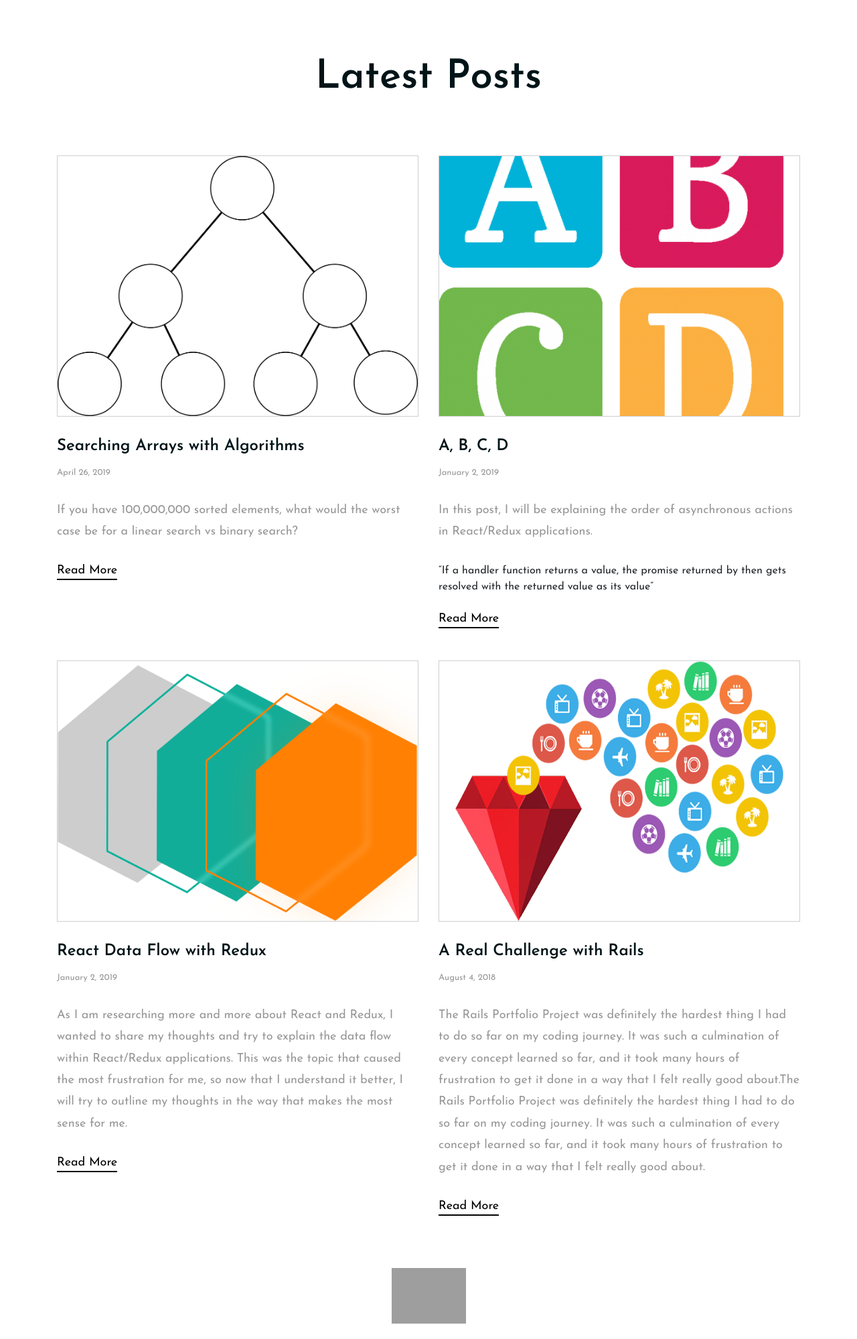
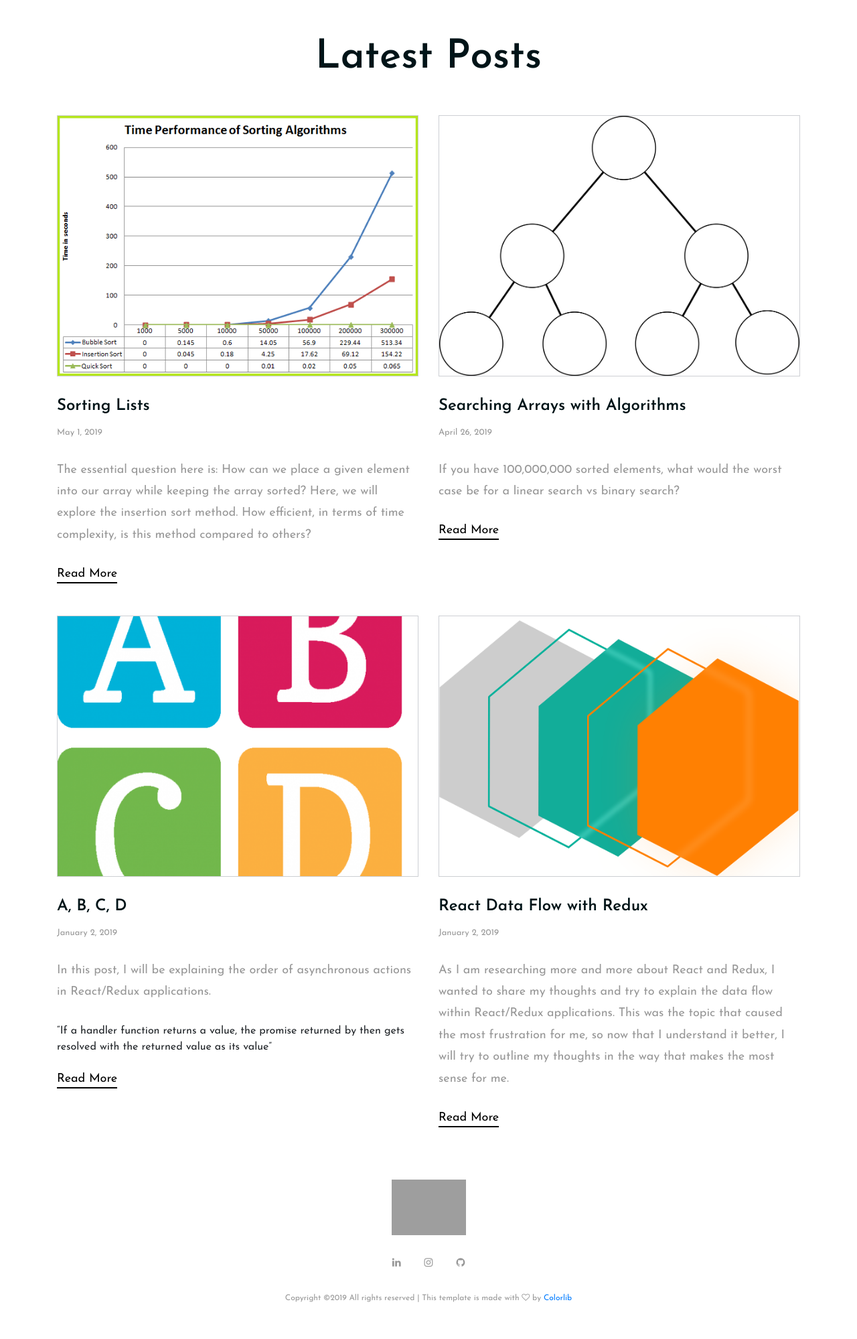
Before and after one commit to ellewilson96/web-portfolio, a PHP site: page /blog.html in a window 1280 px wide. Shown: the part 170-2169 px from the top of the page at 67% size. After the commit the page ends 2114 px from the top, so only its background shows below. Run offline with PHP 8.4, Linux system fonts and the light colour scheme; grey boxes are pictures that could not be loaded.

Commit message:
add latest blog post

```diff
--- a/blog.html
+++ b/blog.html
@@ -78,6 +78,21 @@
 				<div class="col-md-6">
 					<div class="blog-item">
 						<figure class="thumb">
+							<img src="img/blog/post-4.png" alt="">
+						</figure>
+						<article class="blog-content">
+							<h2>Sorting Lists</h2>
+							<div class="blog-meta">May 1, 2019</div>
+							<p>The essential question here is: How can we place a given element into our array while keeping the array sorted?
+							Here, we will explore the insertion sort method. How efficient, in terms of time complexity, is this method compared to others?</p>
+							<a href="http://ellewilson.org/sorting-lists" class="read-more">Read More</a>
+						</article>
+					</div>
+				</div>
+					<!-- blog item -->
+				<div class="col-md-6">
+					<div class="blog-item">
+						<figure class="thumb">
 							<img src="img/blog/post-1.png" alt="">
 						</figure>
 						<article class="blog-content">
@@ -88,7 +103,9 @@
 						</article>
 					</div>
 				</div>
+			</div>
 				<!-- blog item -->
+			<div class="row mb-5">
 				<div class="col-md-6">
 					<div class="blog-item">
 						<figure class="thumb">
@@ -103,9 +120,7 @@
 						</article>
 					</div>
 				</div>
-			</div>
 				<!-- blog item -->
-			<div class="row mb-5">
 				<div class="col-md-6">
 					<div class="blog-item">
 						<figure class="thumb">
@@ -116,20 +131,6 @@
 							<div class="blog-meta">January 2, 2019</div>
 							<p>As I am researching more and more about React and Redux, I wanted to share my thoughts and try to explain the data flow within React/Redux applications. This was the topic that caused the most frustration for me, so now that I understand it better, I will try to outline my thoughts in the way that makes the most sense for me.</p>
 							<a href="http://ellewilson.org/react_data_flow_with_redux" class="read-more">Read More</a>
-						</article>
-					</div>
-				</div>
-				<!-- blog item -->
-				<div class="col-md-6">
-					<div class="blog-item">
-						<figure class="thumb">
-							<img src="img/blog/post-4.png" alt="">
-						</figure>
-						<article class="blog-content">
-							<h2>A Real Challenge with Rails</h2>
-							<div class="blog-meta">August 4, 2018</div>
-							<p>The Rails Portfolio Project was definitely the hardest thing I had to do so far on my coding journey. It was such a culmination of every concept learned so far, and it took many hours of frustration to get it done in a way that I felt really good about.The Rails Portfolio Project was definitely the hardest thing I had to do so far on my coding journey. It was such a culmination of every concept learned so far, and it took many hours of frustration to get it done in a way that I felt really good about.</p>
-							<a href="http://ellewilson.org/a_real_challenge_with_rails" class="read-more">Read More</a>
 						</article>
 					</div>
 				</div>
--- a/css/style.css
+++ b/css/style.css
@@ -423,7 +423,7 @@ ol {
     Intro Section
 --------------------------*/
 .intro-section {
-  padding: 80px 0;
+  padding: 50px 0;
 }
 
 /*------------------------
--- a/home.html
+++ b/home.html
@@ -61,6 +61,9 @@
 	<!-- intro section start -->
 	<section class="intro-section">
 		<div class="container text-center">
+			<div class="profile">
+				<img src="./img/profile.png">
+			</div>
 			<div class="row">
 				<div class="col-xl-10 offset-xl-1">
 					<h2 class="section-title">I’m a freelance <br><span>full-stack web developer</span> <br>& <span>artist.</span></h2>
@@ -84,9 +87,6 @@
 	<!-- footer section start -->
 	<footer class="footer-section text-center">
 		<div class="container">
-			<div class="profile">
-				<img src="./img/profile.png">
-			</div>
 			<div class="social-links">
 				<a href="https://www.linkedin.com/in/eleanormwilson/"><span class="fa fa-linkedin"></span></a>
 				<a href="https://www.instagram.com/elle_wilson/"><span class="fa fa-instagram"></span></a>
```
Also changed, not shown: img/blog/post-4.png.
